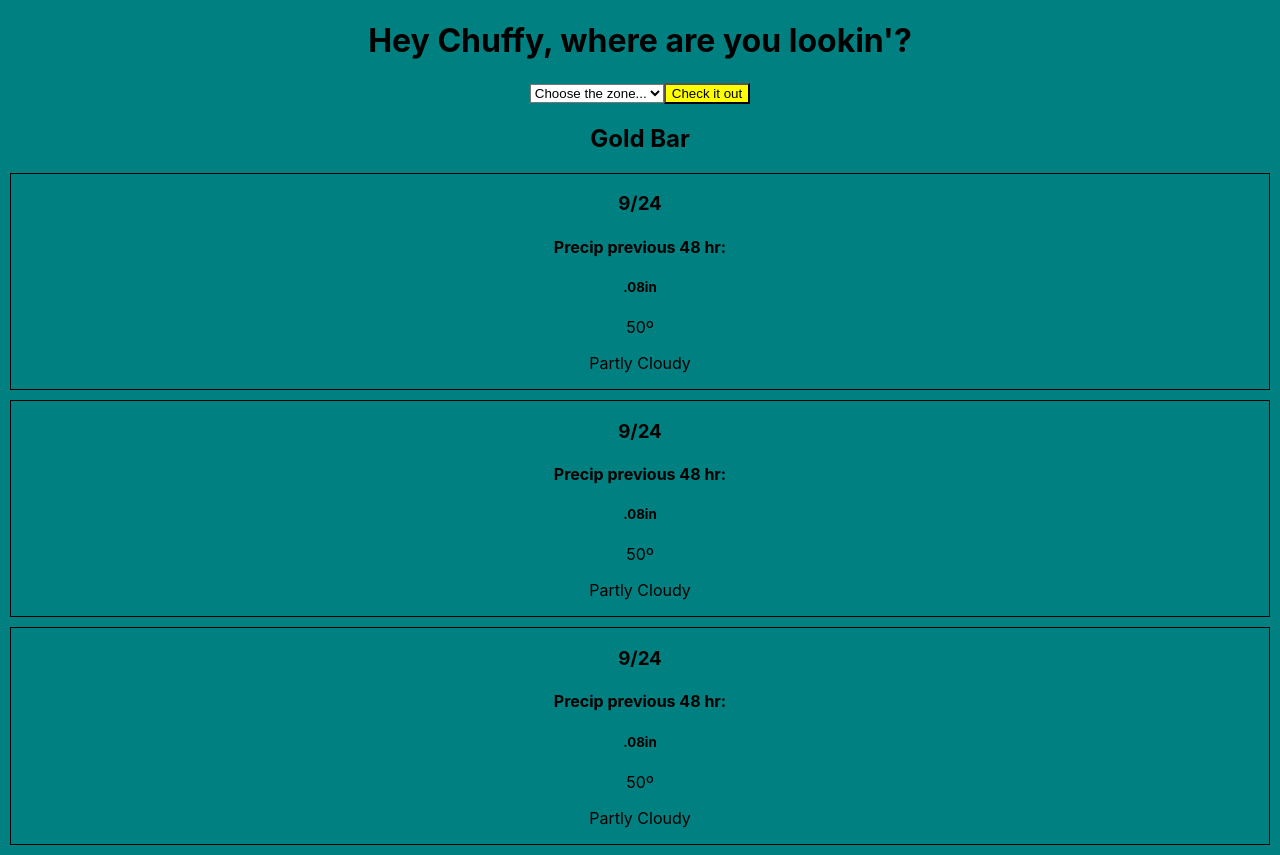
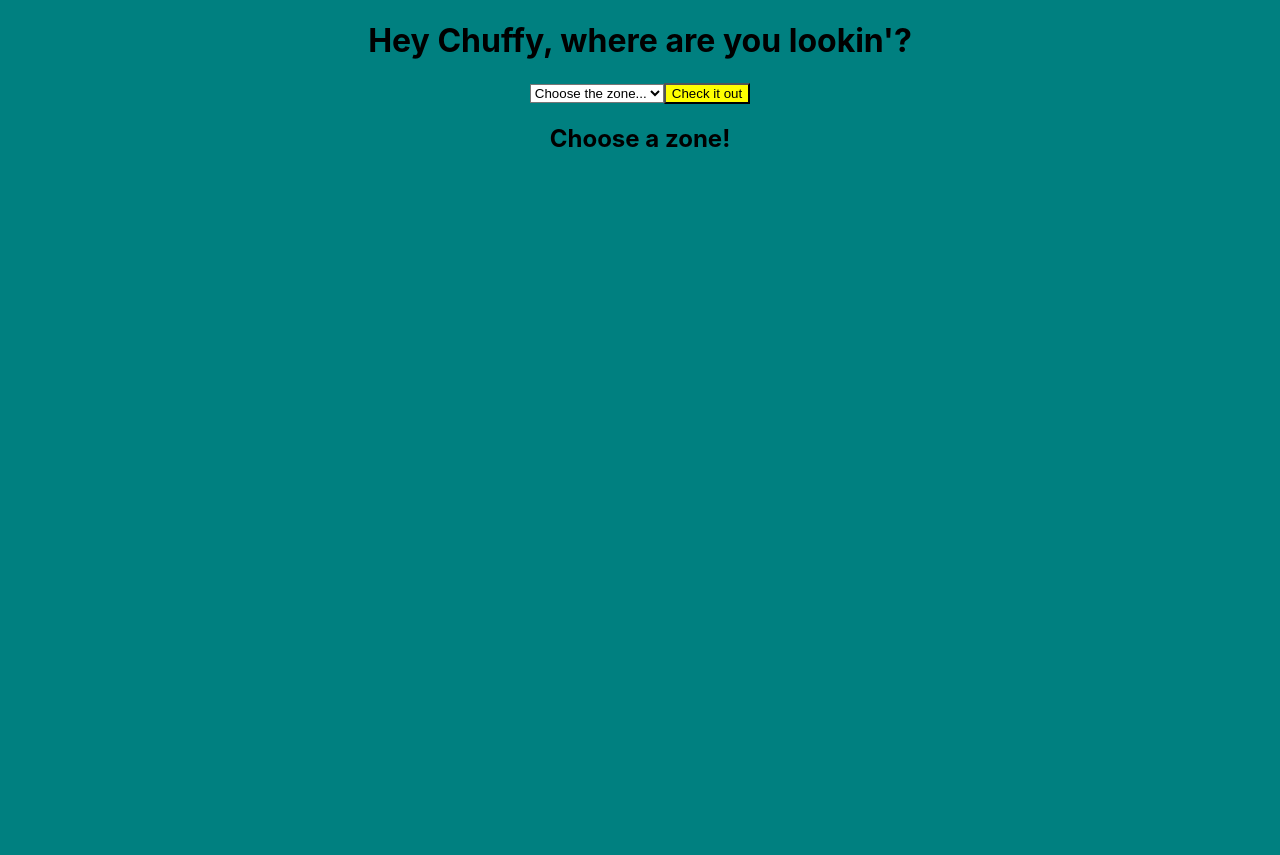
Before and after one commit to andrewmiller45/wedderchecker, a React (Create React App) app: page / in a window 1280 px wide. After the commit the page ends 800 px from the top, so only its background shows below. Built offline with nearby package versions, Linux system fonts and the light colour scheme.

Commit message:
lunch condit rendering. still buggy

```diff
--- a/src/Form/Form.js
+++ b/src/Form/Form.js
@@ -35,7 +35,7 @@ class Form extends Component {
                     <option value="lostledge">Lost Ledge</option>
                 </select>
                 <button type="submit" value="submit" onClick={() => {this.apiCall()}}>Check it out</button>
-                <Wedder wedder={this.state.weather} location={this.state.location}/>
+                {this.state.location && this.state.weather ? <Wedder wedder={this.state.weather} location={this.state.location}/> : <h1>Choose a zone!</h1>}
             </div>
             )
         }
--- a/src/Wedder/Wedder.js
+++ b/src/Wedder/Wedder.js
@@ -1,42 +1,22 @@
 import React from "react"
 import Form from '../Form/Form';
+import Card from '../Card/Card'
 import './Wedder.css'
 
 
 const Wedder = (wedder, location) => {
+    const weatherCards = wedder.map(day => {
+        return (
+            <div key={day.dt}>
+                <Card id={day.dt} wind={day.wind.speed} humidity={day.main.humidity} hiTemp={day.temp_max} loTemp={day.temp_min} weatherman={day.weather.description}/>
+            </div>
+        )
+    })
+
     return (
-    <div>
-        <h2>Gold Bar</h2>
-        <div className="wedder-icon">
-            <h3>9/24</h3>
-            <div className="rain-box">
-            <h4>Precip previous 48 hr:</h4>
-            <h5>.08in</h5>
-            </div>
-            <p>50º</p>
-            <p>Partly Cloudy</p>
+        <div className="rainy-container">
+            {weatherCards.length ? weatherCards : <h1>Choose a location!</h1>}
         </div>
-
-        <div className="wedder-icon">
-            <h3>9/24</h3>
-            <div className="rain-box">
-            <h4>Precip previous 48 hr:</h4>
-            <h5>.08in</h5>
-            </div>
-            <p>50º</p>
-            <p>Partly Cloudy</p>
-        </div>
-
-        <div className="wedder-icon">
-            <h3>9/24</h3>
-            <div className="rain-box">
-            <h4>Precip previous 48 hr:</h4>
-            <h5>.08in</h5>
-            </div>
-            <p>50º</p>
-            <p>Partly Cloudy</p>
-        </div>
-    </div>
     )
 }
 
```
